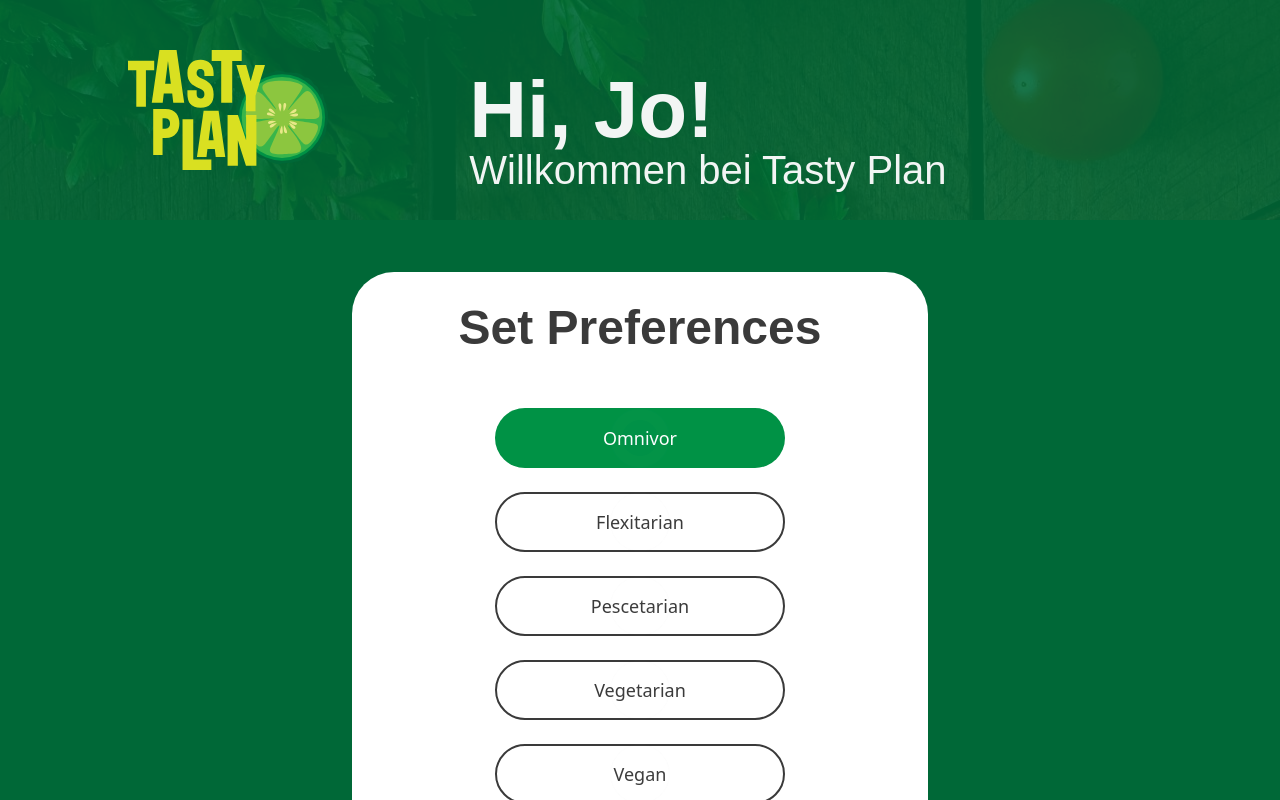
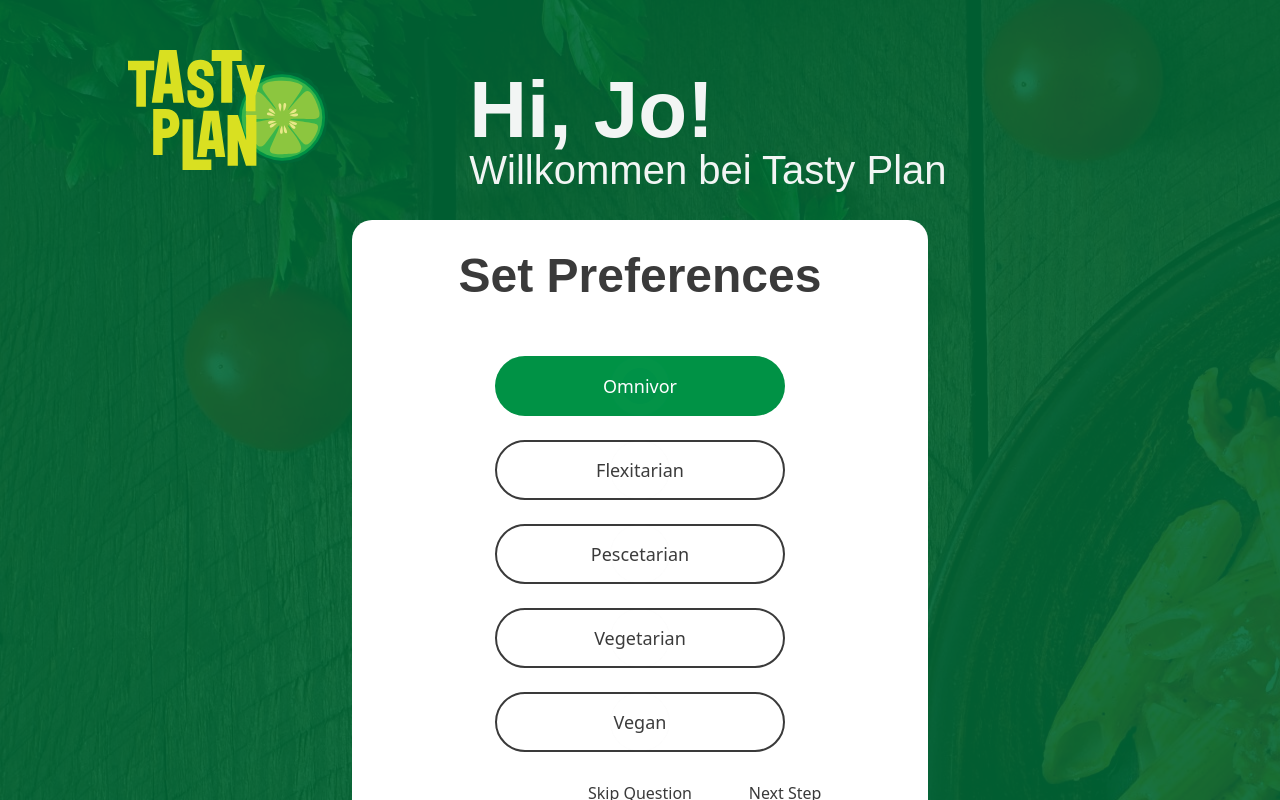
Before and after one commit to fichtnerma/Tastyplan, a Next.js app in the folder frontend/: page /preferences in a window 1280 px wide. Built offline with nearby package versions, Linux system fonts and the light colour scheme.

Commit message:
FEAT: implement linking, fix styling, sync state over pages

```diff
--- a/frontend/src/pages/intolerances/index.tsx
+++ b/frontend/src/pages/intolerances/index.tsx
@@ -1,4 +1,6 @@
 import styles from '@styles/Intolerances.module.scss';
+import Link from 'next/link';
+import { useRouter } from 'next/router';
 import { useState } from 'react';
 
 export default function IntolerancesPage() {
@@ -12,6 +14,7 @@ export default function IntolerancesPage() {
     ];
 
     const [choices, setChoices] = useState<string[]>([]);
+    const router = useRouter();
 
     const onAddChoice = (e: React.ChangeEvent<HTMLInputElement>) => {
         const currentSelection = [...choices];
@@ -24,9 +27,28 @@ export default function IntolerancesPage() {
         }
     };
 
+    const handleClick = (e: React.MouseEvent<HTMLButtonElement>) => {
+        e.preventDefault();
+        const { formOfDiet } = router?.query;
+        const currentIntolerances = e.currentTarget.getAttribute('data-btn') === 'skip' ? [] : choices;
+        const data = {
+            formOfDiet: formOfDiet,
+            intolerances: [...currentIntolerances],
+        };
+
+        // fetch('dummyURL', {
+        //     method: 'POST',
+        //     body: JSON.stringify(data)
+        // })
+        console.log(data);
+        router.push({
+            pathname: '/weekOverview',
+        });
+    };
+
     return (
-        <div className="flex justify-center items-center h-90v">
-            <form className="flex justify-center py-8 px-12 w-[36rem] bg-white rounded-[42px]">
+        <div className="flex justify-center items-center">
+            <form className="flex justify-center py-8 px-12 w-[36rem] bg-white rounded-[20px]">
                 <fieldset className="flex flex-col">
                     <h2 className="text-5xl font-semibold text-gray-custom4 mb-14">Unverträglichkeiten</h2>
                     <div className="grid grid-cols-3 gap-3 mb-6">
@@ -44,11 +66,23 @@ export default function IntolerancesPage() {
                         ))}
                     </div>
                     <div className="flex justify-between relative">
-                        <button className="font-medium text-gray-custom4">Go Back</button>
-                        <button type="submit" className="font-medium text-gray-custom4">
+                        <Link className="font-medium text-gray-custom4" href={'/preferences'}>
+                            Go Back
+                        </Link>
+                        <button
+                            type="submit"
+                            className="font-medium text-gray-custom4"
+                            data-btn="skip"
+                            onClick={handleClick}
+                        >
                             Skip Question
                         </button>
-                        <button type="submit" className="font-medium text-gray-custom4">
+                        <button
+                            type="submit"
+                            className="font-medium text-gray-custom4"
+                            data-btn="next"
+                            onClick={handleClick}
+                        >
                             Next Step
                         </button>
                     </div>
--- a/frontend/src/pages/preferences/index.tsx
+++ b/frontend/src/pages/preferences/index.tsx
@@ -1,4 +1,6 @@
 import styles from '@styles/Preferences.module.scss';
+import Link from 'next/link';
+import Router from 'next/router';
 import React, { useState } from 'react';
 
 const PreferencesPage = () => {
@@ -10,9 +12,22 @@ const PreferencesPage = () => {
         setSelection(e.target.value);
     };
 
+    const onSubmitSelection = (e: React.MouseEvent<HTMLAnchorElement>) => {
+        e.preventDefault();
+        const clickedAnchor = e.currentTarget.getAttribute('data-anchor');
+        const currentSelection = clickedAnchor === 'skip' ? 'omnivor' : selection;
+
+        Router.push({
+            pathname: '/intolerances',
+            query: {
+                formOfDiet: currentSelection,
+            },
+        });
+    };
+
     return (
-        <div className="flex justify-center items-center h-90v bg-green-custom2">
-            <form className="flex justify-center py-8 px-12 w-[36rem] bg-white rounded-[42px]">
+        <div className="flex justify-center items-center">
+            <form className="flex justify-center py-8 px-12 w-[36rem] bg-white rounded-[20px]">
                 <fieldset className="flex flex-col">
                     <h2 className="text-5xl font-semibold text-gray-custom4 mb-14">Set Preferences</h2>
                     <div className={styles.preferencesWrapper}>
@@ -30,12 +45,22 @@ const PreferencesPage = () => {
                         ))}
                     </div>
                     <div className="flex justify-center relative">
-                        <button type="submit" className="font-medium text-gray-custom4">
+                        <a
+                            className="font-medium text-gray-custom4"
+                            href="/preferences"
+                            onClick={onSubmitSelection}
+                            data-anchor="skip"
+                        >
                             Skip Question
-                        </button>
-                        <button type="submit" className="absolute top-0 right-0 font-medium text-gray-custom4">
+                        </a>
+                        <a
+                            className="absolute top-0 right-0 font-medium text-gray-custom4"
+                            href="/preferences"
+                            onClick={onSubmitSelection}
+                            data-anchor="next"
+                        >
                             Next Step
-                        </button>
+                        </a>
                     </div>
                 </fieldset>
             </form>
```
